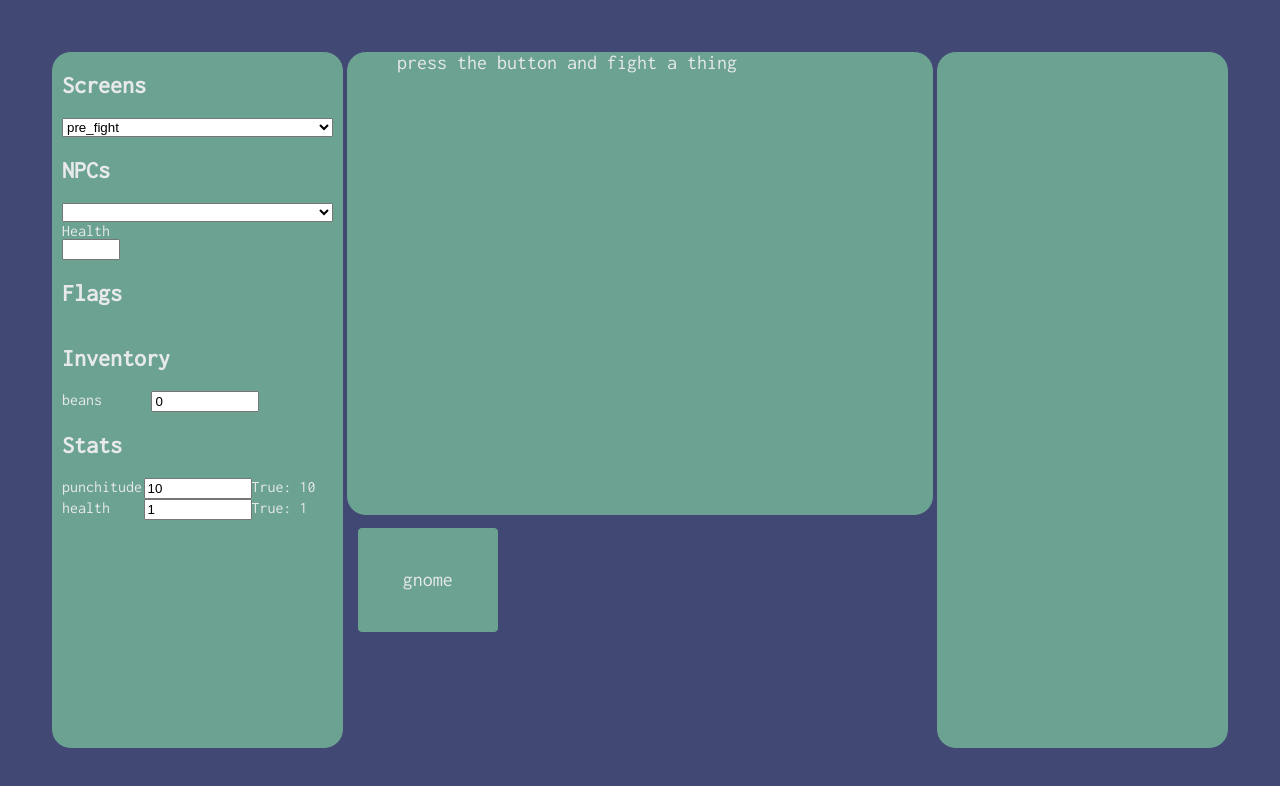
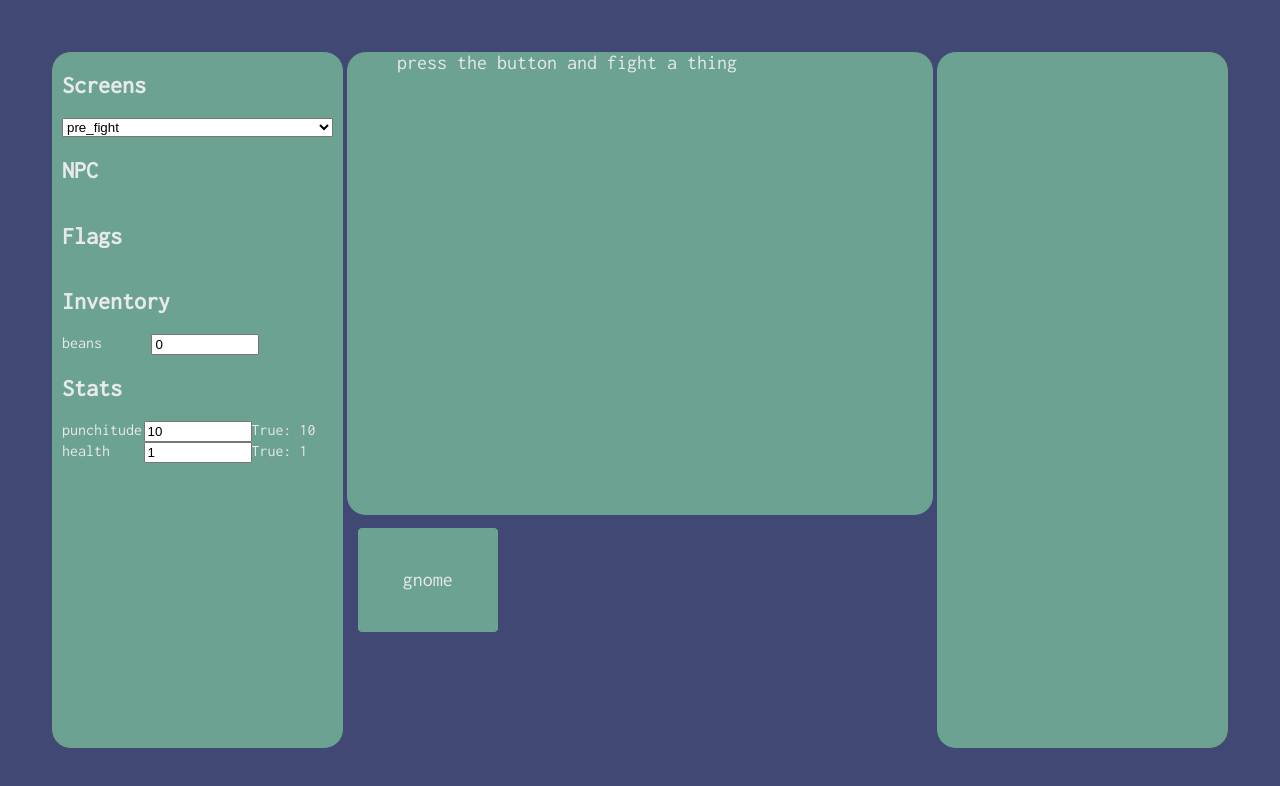
Before and after one commit to TrentWest7190/atheneum, a Vue app: page / in a window 1280 px wide. Both pictures are taken after a click on the button "Start". Shown: the top 786 px of the page. Built offline with nearby package versions, Linux system fonts and the light colour scheme.

Commit message:
redid combat

```diff
--- a/package.json
+++ b/package.json
@@ -11,6 +11,7 @@
   },
   "dependencies": {
     "flexboxgrid": "^6.3.1",
+    "lodash.clonedeep": "^4.5.0",
     "vue": "^2.1.0",
     "vue-router": "^2.1.1"
   },
--- a/src/App.vue
+++ b/src/App.vue
@@ -9,7 +9,7 @@
     </div>
     <div class="bordered-box col-flex full-height col-md-6">
       <text-view class="bordered-box col-md-8 text-view game-panel" :textArray="paragraphs" :hasMoreParagraphs="Player.additionalParagraphs.length > 0"></text-view>
-      <button-view v-if="buttons" class="bordered-box col-md-4" :buttonArray="buttons" :inCombat="inCombat" @replaceButtons="replaceButtons" @enemyTurn="enemyTurn" @clearAddtParas="Player.additionalParagraphs = []"></button-view>
+      <button-view v-if="buttons" class="bordered-box col-md-4" :buttonArray="buttons" :inCombat="inCombat" @replaceButtons="replaceButtons"></button-view>
       <input v-else class="bordered-box col-md-4 main-input" placeholder="Click here to type" @keyup.enter="scene.input.callback($event.target.value)">
     </div>
     <div class="bordered-box full-height col-md-3">
@@ -26,7 +26,6 @@ import InventoryView from './components/InventoryView'
 
 import TextEngine from './engine/TextEngine'
 import ButtonEngine from './engine/ButtonEngine'
-import { randomNumberBetween, returnToTopLevelButtons } from './engine/StoryUtilities'
 
 export default {
   name: 'app',
@@ -46,26 +45,24 @@ export default {
 
   computed: {
     scene () {
-      return this.Story.screenData[this.Player.CurrentLocation]
+      if (typeof this.Player.CurrentLocation === 'string') {
+        return this.Story.screenData[this.Player.CurrentLocation]
+      } else if (typeof this.Player.CurrentLocation === 'object') {
+        return this.Player.CurrentLocation
+      }
     },
     paragraphs () {
-      if (!this.inCombat) {
-        return TextEngine(this.scene.paragraphs, this.Story.textData, this.Player.additionalParagraphs, this.Player.paragraphOverride)
-      } else if (this.inCombat) {
-        return TextEngine(this.Player.currentEnemy.mainText, this.Story.textData, this.Player.additionalParagraphs, this.Player.paragraphOverride)
-      }
+      return TextEngine(this.scene.paragraphs, this.Story.textData, this.Player.additionalParagraphs, this.Player.paragraphOverride)
     },
 
     buttons () {
-      if (!this.inCombat && this.scene.buttons) {
+      if (this.scene.buttons) {
         return ButtonEngine(this.scene.buttons, this.Story.buttonData, this.Player.buttonOverride)
-      } else if (this.inCombat) {
-        return ButtonEngine(this.Story.combatData.buttons, this.Story.buttonData, this.Player.buttonOverride)
       }
     },
 
     inCombat () {
-      return Object.keys(this.Player.currentEnemy).length !== 0
+      return this.Player.inCombat
     }
   },
 
@@ -76,28 +73,6 @@ export default {
         Object.defineProperty(newButtons, '_parent', {value: orig})
       }
       this.Player.buttonOverride = newButtons
-    },
-
-    enemyTurn () {
-      if (this.Player.currentEnemy.health <= 0) {
-        this.Player.additionalParagraphs = this.Player.additionalParagraphs.concat(this.Player.currentEnemy.win.text)
-        this.Player.buttonOverride = [{
-          text: 'Next',
-          events: this.Player.currentEnemy.win.events
-        }]
-      } else {
-        returnToTopLevelButtons()
-        const enemyAttacks = Object.keys(this.Player.currentEnemy.attacks)
-        const selectedAttack = enemyAttacks[randomNumberBetween(0, enemyAttacks.length)]
-        this.Player.currentEnemy.attacks[selectedAttack]()
-        if (this.Story.combatData.loseState()) {
-          this.Player.additionalParagraphs = this.Player.additionalParagraphs.concat(this.Player.currentEnemy.lose.text)
-          this.Player.buttonOverride = [{
-            text: 'Next',
-            events: this.Player.currentEnemy.lose.events
-          }]
-        }
-      }
     }
   }
 }
--- a/src/components/ButtonView.vue
+++ b/src/components/ButtonView.vue
@@ -1,6 +1,6 @@
 <template>
   <div class = "row-flex flex-wrap">
-    <button class="event-button" v-for="button in buttonArray" @click="handleEvents(button, buttonArray)">{{ button.text }}</button>
+    <button class="event-button" v-for="button in buttonArray" @click="handleEvents(button)">{{ button.text }}</button>
     <button class="event-button" v-if="buttonArray._parent" @click="traverseUp(buttonArray._parent)">Back</button>
   </div>
 </template>
@@ -14,13 +14,7 @@ export default {
   methods: {
     handleEvents (button) {
       if (button.events) {
-        if (this.inCombat) {
-          this.$emit('clearAddtParas')
-        }
         button.events()
-        if (this.inCombat) {
-          this.$emit('enemyTurn')
-        }
       }
       if (button.children) {
         this.$emit('replaceButtons', button.children, this.buttonArray)
--- a/src/components/DebugView.vue
+++ b/src/components/DebugView.vue
@@ -4,12 +4,11 @@
     <select @change="Player.CurrentLocation = $event.target.value" :value="Player.CurrentLocation">
       <option v-for="(screen, screenName) in Story.screenData" :value="screenName">{{ screenName }}</option>
     </select>
-    <h2>NPCs</h2>
-    <select v-model="selectedNPC">
-      <option></option>
-      <option v-for="(npc, npcName) in Story.npcData" :value="npc">{{ npcName }}</option>
-    </select>
-    Health<input type="number" class="number-input" :value="getEnemyHealth()" @blur="this.Player.currentEnemy.health = parseInt($event.target.value)">
+    <h2>NPC</h2>
+    <div class="row-flex debug-row" v-for="(stat, statName) in Player.currentEnemy.stats">
+      <span>{{ statName }}</span>
+      <input class="number-input" type="number" :value="stat" @blur="Player.currentEnemy.stats[statName] = parseInt($event.target.value)">
+    </div>
     <h2>Flags</h2>
     <div class="row-flex debug-row" v-for="(flag, flagName) in Player.State.flags">
       <span>{{ flagName }}</span>
@@ -32,10 +31,18 @@
 </template>
 
 <script>
+import CombatEngine from '../engine/CombatEngine'
+
 export default {
   name: 'debug-view',
 
   props: ['Story', 'Player'],
+
+  data () {
+    return {
+      CombatEngine
+    }
+  },
 
   computed: {
     selectedNPC: {
--- /dev/null
+++ b/src/engine/CombatEngine.js
@@ -0,0 +1,54 @@
+import Player from './Player'
+import { randomNumberBetween } from './StoryUtilities'
+import cloneDeep from 'lodash.clonedeep'
+
+function startCombat (npc, combatData) {
+  Player.inCombat = true
+  Player.currentEnemy = cloneDeep(npc)
+  Player.CurrentLocation = createCombatScene(Player.currentEnemy, combatData)
+}
+
+function createCombatScene (npc, combatData) {
+  const paragraphs = npc.mainText
+  const buttons = createCombatButtons(npc, combatData, combatData.defaultButtons)
+  return {
+    paragraphs,
+    buttons
+  }
+}
+
+function createCombatButtons (npc, combatData, buttons) {
+  return buttons.map(button => {
+    let newButton = {}
+    if (button.children) {
+      newButton.children = createCombatButtons(npc, combatData, button.children)
+    }
+    if (button.events) {
+      newButton.events = () => {
+        Player.additionalParagraphs = []
+        button.events()
+        Player.buttonOverride = []
+        enemyTurn(npc, combatData)
+      }
+    }
+    newButton.text = button.text
+    return newButton
+  })
+}
+
+function enemyTurn (npc, combatData) {
+  if (npc.winState()) {
+    Player.additionalParagraphs = Player.additionalParagraphs.concat(npc.win.text)
+    Player.CurrentLocation.buttons = npc.win.buttons
+  } else {
+    const enemyAttacks = Object.keys(npc.attacks)
+    const selectedAttack = enemyAttacks[randomNumberBetween(0, enemyAttacks.length)]
+    npc.attacks[selectedAttack]()
+  }
+  if (combatData.loseState()) {
+    Player.additionalParagraphs = Player.additionalParagraphs.concat(npc.lose.text)
+    Player.CurrentLocation.buttons = npc.lose.buttons
+  }
+}
+
+export default startCombat
--- a/src/engine/Player.js
+++ b/src/engine/Player.js
@@ -16,7 +16,8 @@ let Player = {
   additionalParagraphs: [],
   buttonOverride: [],
   paragarphOverride: [],
-  currentEnemy: {}
+  currentEnemy: {},
+  inCombat: false
 }
 
 Vue.set(Player.State, 'flags', {})
--- a/src/stories/combat.js
+++ b/src/stories/combat.js
@@ -1,4 +1,5 @@
 import Player from '../engine/Player'
+import CombatEngine from '../engine/CombatEngine'
 import { randomNumberBetween } from '../engine/StoryUtilities'
 
 let Stats = Player.State.stats
@@ -14,7 +15,8 @@ const screenData = {
       {
         text: 'gnome',
         events () {
-          Player.currentEnemy = npcData.gnome
+          console.log(npcData.gnome.stats)
+          CombatEngine(npcData.gnome, combatData)
         }
       }
     ]
@@ -55,19 +57,21 @@ const combatFormulas = {
 
 const npcData = {
   gnome: {
-    health: 100,
+    stats: {
+      health: 100
+    },
     mainText: [
       {
         textContent () {
-          return `You're fighting a gnome. He looks pretty pissed and has fists full of gravel. ${this.replacements.gnomeState()}`
+          return `You're fighting a gnome. He looks pretty pissed and has fists full of gravel. ${this.replacements.gnomeState.call(Player.currentEnemy)}`
         },
         replacements: {
           gnomeState () {
-            if (Player.currentEnemy.health >= 80) {
+            if (this.stats.health >= 80) {
               return `The gnome seems to be in perfect health.`
-            } else if (Player.currentEnemy.health >= 50) {
+            } else if (this.stats.health >= 50) {
               return `The gnome seems slightly injured.`
-            } else if (Player.currentEnemy.health >= 20) {
+            } else if (this.stats.health >= 20) {
               return `The gnome is hurtin.`
             } else {
               return `The gnome won't be gnomin' much longer.`
@@ -84,27 +88,42 @@ const npcData = {
     },
     win: {
       text: [
-        `The gnome crumples to the ground. You stand over the defeated gnome and take his beans.`
+        `The gnome crumples to the ground. You stand over the defeated gnome.`
       ],
+      buttons: [
+        {
+          text: 'Take his beans',
           events () {
             Inventory.beans += 5
+            Player.CurrentLocation = 'pre_fight'
+            Player.currentEnemy = {}
           }
+        }
+      ]
     },
     lose: {
       text: [
         `The gnome has bested you, he takes some beans.`
       ],
+      buttons: [
+        {
+          text: 'Next',
           events () {
             Inventory.beans -= 3
             Player.CurrentLocation = 'pre_fight'
             Player.currentEnemy = {}
           }
         }
+      ]
+    },
+    winState () {
+      return this.stats.health <= 0
+    }
   }
 }
 
 const combatData = {
-  buttons: [
+  defaultButtons: [
     {
       text: 'Attack',
       children: [
@@ -112,7 +131,7 @@ const combatData = {
           text: 'Punch',
           events () {
             const damage = combatFormulas.punch(Stats.punchitude.value)
-            Player.currentEnemy.health -= damage
+            Player.currentEnemy.stats.health -= damage
             Player.additionalParagraphs.push(`You throw a mean right hook and do ${damage} damage.`)
           }
         }
```
Lines whose indentation alone changed are shown as unchanged.
